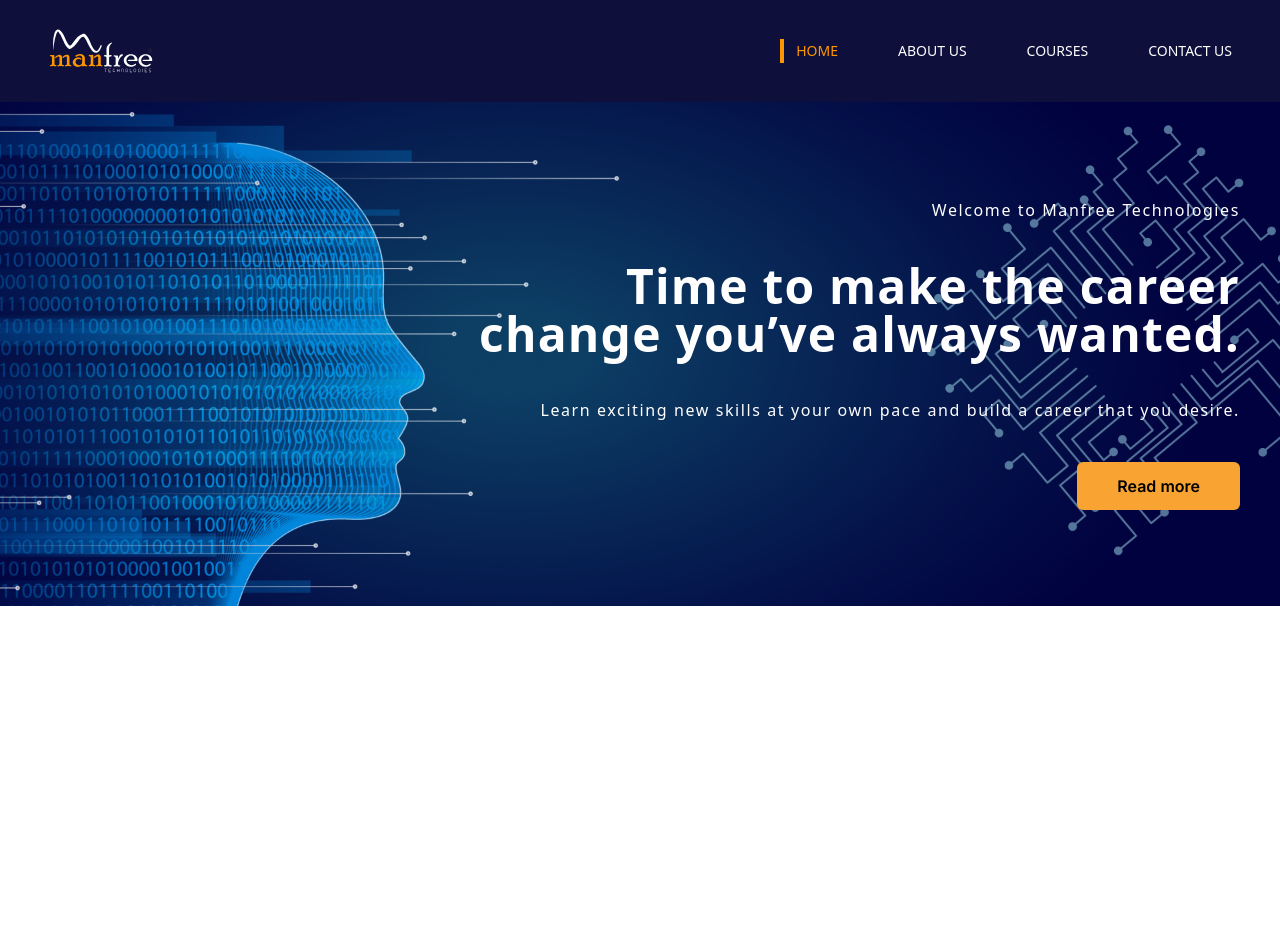
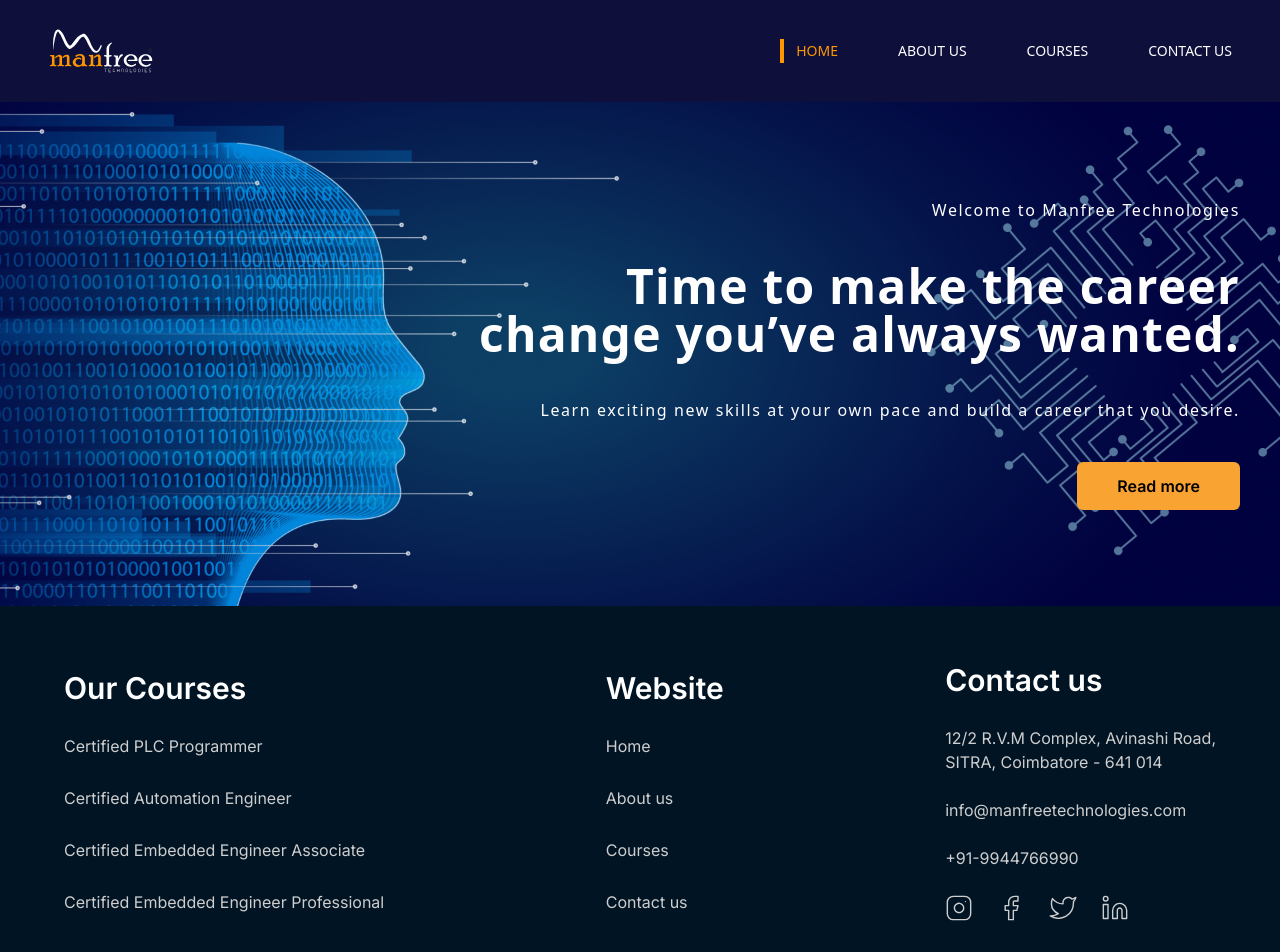
Before and after one commit to boobalan-fz/manfree, a Next.js app: page / in a window 1280 px wide. Shown: the top 952 px of the page. Before the commit the page ends 800 px from the top, so only its background shows below. Built offline with nearby package versions, Linux system fonts and the light colour scheme.

Commit message:
footer component will be implemented

```diff
--- a/src/app/layout.js
+++ b/src/app/layout.js
@@ -1,6 +1,7 @@
 import { Inter } from "next/font/google";
 import "./globals.css";
 import Nav from "@/components/navigations/Nav";
+import Footer from "@/components/Footer";
 
 const inter = Inter({ subsets: ["latin"] });
 
@@ -15,6 +16,7 @@ export default function RootLayout({ children }) {
       <body className={inter.className}>
         <Nav />
         {children}
+        <Footer />
       </body>
     </html>
   );
--- /dev/null
+++ b/src/components/Footer.jsx
@@ -0,0 +1,116 @@
+import Link from "next/link";
+import facebook from "@/assets/fb.svg";
+import twitter from "@/assets/twitter.svg";
+import linkedin from "@/assets/linkedin.svg";
+import instagram from "@/assets/instagram.svg";
+import Image from "next/image";
+
+const Footer = () => {
+  const courses = [
+    "Certified PLC Programmer",
+    "Certified Automation Engineer",
+    "Certified Embedded Engineer Associate",
+    "Certified Embedded Engineer Professional",
+  ];
+
+  const website = [
+    {
+      name: "Home",
+      route: "/",
+    },
+    {
+      name: "About us",
+      route: "/about",
+    },
+    {
+      name: "Courses",
+      route: "/courses",
+    },
+    {
+      name: "Contact us",
+      route: "/contact",
+    },
+  ];
+
+  const socials = [
+    {
+      img: instagram,
+      link: "",
+    },
+    {
+      img: facebook,
+      link: "https://www.facebook.com/manfreetech",
+    },
+    {
+      img: twitter,
+      link: "https://x.com/manfreetech",
+    },
+    {
+      img: linkedin,
+      link: "https://www.linkedin.com/company/manfree-technologies---india",
+    },
+  ];
+
+  return (
+    <footer className="w-full px-8 py-10 sm:px-16 sm:py-14 bg-[#001424]">
+      <div className="flex flex-col sm:flex-row w-full sm:justify-between gap-7  sm:items-center ">
+        <div>
+          <h1 className="font-semibold text-white pb-7 text-3xl">
+            Our Courses
+          </h1>
+          <span className="flex flex-col items-start gap-7 font  ">
+            {courses.map((item, ind) => (
+              <Link
+                href={`/courses/${item}`}
+                className=" text-[#CECECE]"
+                key={ind}
+              >
+                {item}
+              </Link>
+            ))}
+          </span>
+        </div>
+        <div>
+          <h1 className="font-semibold text-white pb-7 text-3xl">Website</h1>
+          <span className="flex flex-col items-start gap-7 font  ">
+            {website.map((item, ind) => (
+              <Link href={item.route} className=" text-[#CECECE]" key={ind}>
+                {item.name}
+              </Link>
+            ))}
+          </span>
+        </div>
+        <div>
+          <h1 className="font-semibold text-white pb-7 text-3xl">Contact us</h1>
+          <div className="flex flex-col gap-6  text-[#CECECE] ">
+            <span className=" ">
+              12/2 R.V.M Complex, Avinashi Road,
+              <br />
+              SITRA, Coimbatore - 641 014
+            </span>
+            <a href="mailto: info@manfreetechnologies.com" className="">
+              info@manfreetechnologies.com
+            </a>
+            <a href="tel: +91-9944766990" className="">
+              +91-9944766990
+            </a>
+            <span className="flex gap-4 sm:gap-6 items-center justify-start">
+              {socials.map((item, ind) => (
+                <a
+                  target="_blank"
+                  href={`/${item.link}`}
+                  key={ind}
+                  className="max-h-7 max-w-7"
+                >
+                  <Image src={item.img} alt="social" />
+                </a>
+              ))}
+            </span>
+          </div>
+        </div>
+      </div>
+    </footer>
+  );
+};
+
+export default Footer;
```
Also changed, not shown: src/assets/fb.svg.
